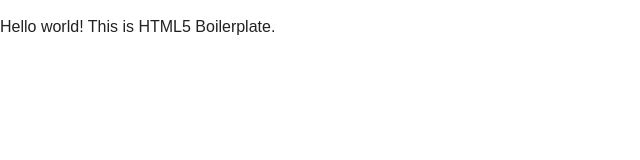
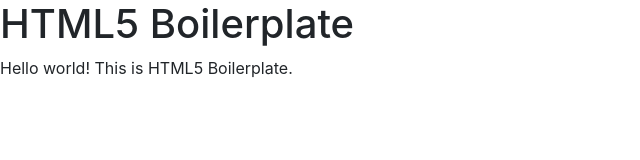
Before and after one commit to wkurosawa/bootstrap-pr, a plain HTML site: page index.html in a window 1280 px wide. Shown: the whole page, without its empty margins (0-640 px from the left). Drawn offline with nearby package versions, Linux system fonts and the light colour scheme.

Commit message:
Add bootstrap.css and bootstrap.js to HTML

```diff
--- a/index.html
+++ b/index.html
@@ -11,6 +11,7 @@
         <!-- Place favicon.ico in the root directory -->
 
         <link rel="stylesheet" href="css/normalize.css">
+        <link rel="stylesheet" href="css/bootstrap/dist/css/bootstrap.css">
         <link rel="stylesheet" href="css/main.css">
         <script src="js/vendor/modernizr-2.8.3.min.js"></script>
     </head>
@@ -19,12 +20,13 @@
             <p class="browserupgrade">You are using an <strong>outdated</strong> browser. Please <a href="http://browsehappy.com/">upgrade your browser</a> to improve your experience.</p>
         <![endif]-->
 
-        <!-- Add your site or application content here -->
+        <h1>HTML5 Boilerplate</h1>
         <p>Hello world! This is HTML5 Boilerplate.</p>
 
         <script src="https://code.jquery.com/jquery-1.12.0.min.js"></script>
         <script>window.jQuery || document.write('<script src="js/vendor/jquery-1.12.0.min.js"><\/script>')</script>
         <script src="js/plugins.js"></script>
+        <script src="css/bootstrap/dist/js/bootstrap.js"></script>
         <script src="js/main.js"></script>
 
     </body>
```
